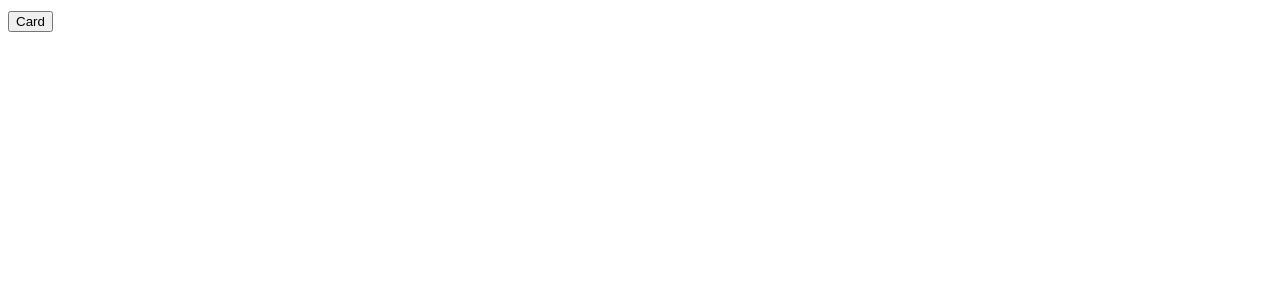
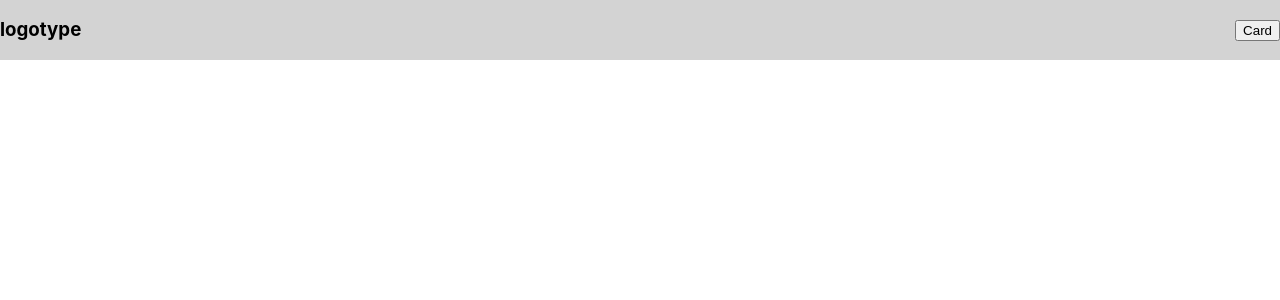
Before and after one commit to AliakseiKrasko/universal_components, a React (Vite) app: page / in a window 1280 px wide. Shown: the top 300 px of the page. Built offline with nearby package versions, Linux system fonts and the light colour scheme.

Commit message:
create header and styled

```diff
--- a/src/App.tsx
+++ b/src/App.tsx
@@ -1,8 +1,8 @@
-import {Card} from "./components/Card/Card.tsx";
+import {Header} from "./components/Header/Header.tsx";
 
 function App() {
     return <div>
-        <Card />
+        <Header />
     </div>
 }
 export default App
--- /dev/null
+++ b/src/components/Header/Header.module.css
@@ -0,0 +1,20 @@
+.headerWrapper {
+    background-color: lightgray;
+    margin-bottom: 20px;
+    position: fixed;
+    height: 60px;
+    left: 0;
+    right: 0;
+    top: 0;
+    width: 100%;
+    display: flex;
+    align-items: center;
+}
+
+.container {
+    display: flex;
+    width: 1440px;
+    justify-content: space-between;
+    margin: 0 auto;
+    align-items: center;
+}
--- /dev/null
+++ b/src/components/Header/Header.tsx
@@ -0,0 +1,13 @@
+import {Card} from "../Card/Card.tsx";
+import s from "./Header.module.css"
+
+export const Header = () => {
+    return (
+        <div className={s.headerWrapper}>
+            <div className={s.container}>
+                <h3>logotype</h3>
+                <Card />
+            </div>
+        </div>
+    )
+}
```
